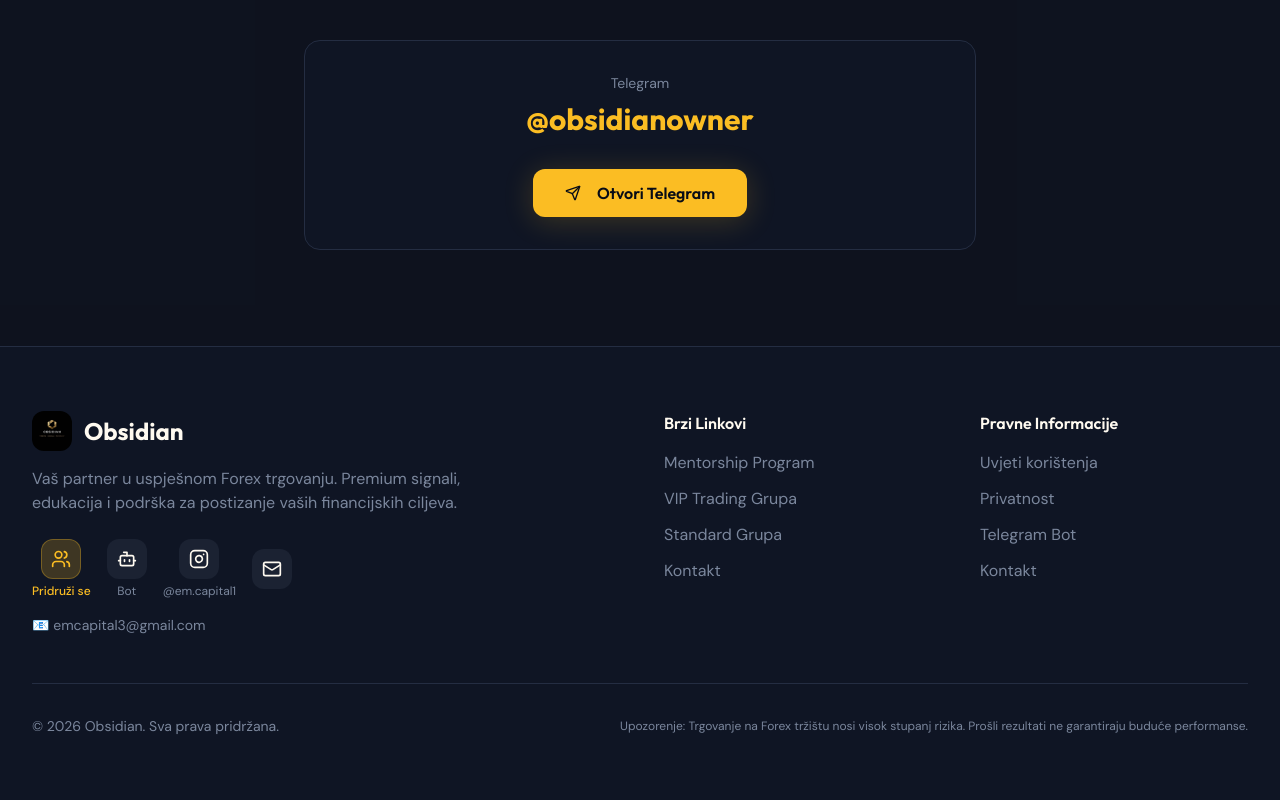
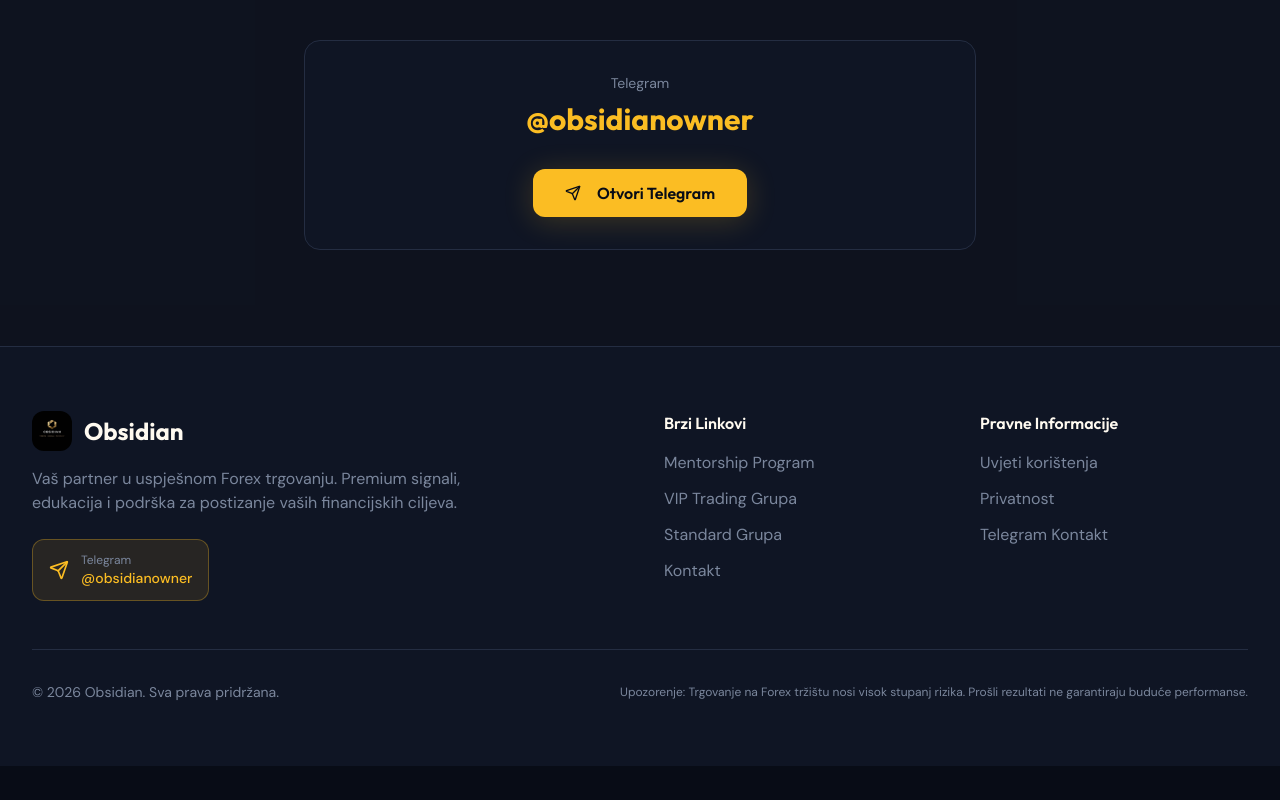
Before and after one commit to mirelll781/em-capital-forex, a React (Vite) app: page / in a window 1280 px wide. Shown: the part 3506-4306 px from the top of the page. After the commit the page ends 4272 px from the top, so only its background shows below. Built offline with nearby package versions, Linux system fonts and the light colour scheme; the HTML template or start-up script is replaced by a standard one.

Commit message:
Changes
Co-authored-by: mirelll781 <222961053+mirelll781@users.noreply.github.com>

```diff
--- a/src/components/Footer.tsx
+++ b/src/components/Footer.tsx
@@ -1,4 +1,4 @@
-import { Send, Mail, Instagram, Users, Bot } from "lucide-react";
+import { Send } from "lucide-react";
 import logo from "@/assets/obsidian-logo.png";
 
 const Footer = () => {
@@ -17,32 +17,18 @@ const Footer = () => {
             <p className="text-muted-foreground max-w-md mb-6">
               Vaš partner u uspješnom Forex trgovanju. Premium signali, edukacija i podrška za postizanje vaših financijskih ciljeva.
             </p>
-            <div className="flex items-center gap-4">
-              <div className="flex flex-col items-center">
-                <a href="https://t.me/+994O794fVBZhYTA6" target="_blank" rel="noopener noreferrer" className="w-10 h-10 rounded-lg bg-primary/20 flex items-center justify-center hover:bg-primary/30 transition-colors border border-primary/30" title="Pridruži se grupi">
-                  <Users className="w-5 h-5 text-primary" />
-                </a>
-                <span className="text-xs text-primary font-medium mt-1">Pridruži se</span>
+            <a
+              href="https://t.me/obsidianowner"
+              target="_blank"
+              rel="noopener noreferrer"
+              className="inline-flex items-center gap-3 px-4 py-3 rounded-lg bg-primary/10 border border-primary/30 hover:bg-primary/20 transition-colors"
+            >
+              <Send className="w-5 h-5 text-primary" />
+              <div className="flex flex-col">
+                <span className="text-xs text-muted-foreground">Telegram</span>
+                <span className="text-sm font-medium text-primary">@obsidianowner</span>
               </div>
-              <div className="flex flex-col items-center">
-                <a href="https://t.me/emcapitalforexbot" target="_blank" rel="noopener noreferrer" className="w-10 h-10 rounded-lg bg-secondary flex items-center justify-center hover:bg-primary/20 transition-colors" title="Telegram Bot">
-                  <Bot className="w-5 h-5" />
-                </a>
-                <span className="text-xs text-muted-foreground mt-1">Bot</span>
-              </div>
-              <div className="flex flex-col items-center">
-                <a href="https://www.instagram.com/em.capital1?igsh=czY2bWpxbnZteDdy" target="_blank" rel="noopener noreferrer" className="w-10 h-10 rounded-lg bg-secondary flex items-center justify-center hover:bg-primary/20 transition-colors">
-                  <Instagram className="w-5 h-5" />
-                </a>
-                <span className="text-xs text-muted-foreground mt-1">@em.capital1</span>
-              </div>
-              <a href="mailto:emcapital3@gmail.com" className="w-10 h-10 rounded-lg bg-secondary flex items-center justify-center hover:bg-primary/20 transition-colors" title="Email">
-                <Mail className="w-5 h-5" />
-              </a>
-            </div>
-            <p className="text-muted-foreground text-sm mt-4">
-              📧 emcapital3@gmail.com
-            </p>
+            </a>
           </div>
 
           {/* Links */}
@@ -62,8 +48,16 @@ const Footer = () => {
             <ul className="space-y-3">
               <li><a href="#" className="text-muted-foreground hover:text-primary transition-colors">Uvjeti korištenja</a></li>
               <li><a href="#" className="text-muted-foreground hover:text-primary transition-colors">Privatnost</a></li>
-              <li><a href="https://t.me/emcapitalforexbot" target="_blank" rel="noopener noreferrer" className="text-muted-foreground hover:text-primary transition-colors">Telegram Bot</a></li>
-              <li><a href="#contact" className="text-muted-foreground hover:text-primary transition-colors">Kontakt</a></li>
+              <li>
+                <a
+                  href="https://t.me/obsidianowner"
+                  target="_blank"
+                  rel="noopener noreferrer"
+                  className="text-muted-foreground hover:text-primary transition-colors"
+                >
+                  Telegram Kontakt
+                </a>
+              </li>
             </ul>
           </div>
         </div>
```
